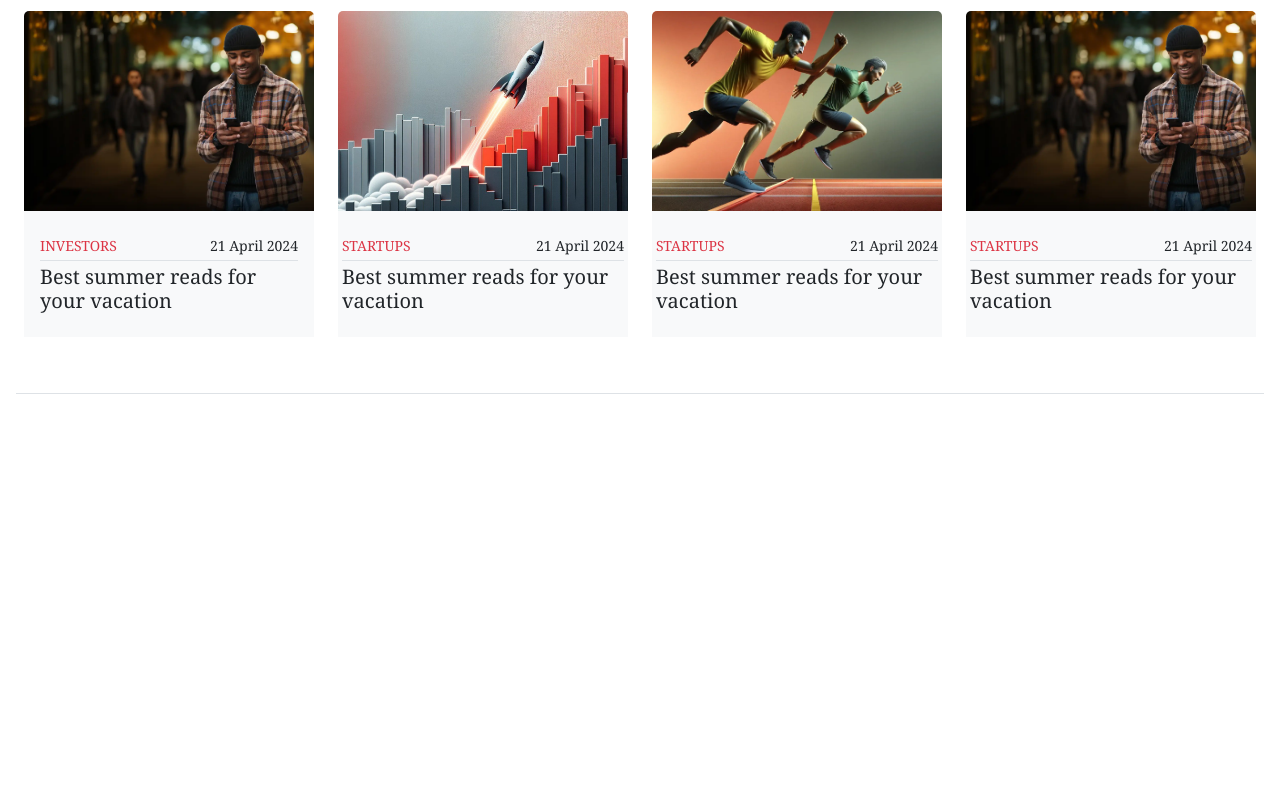
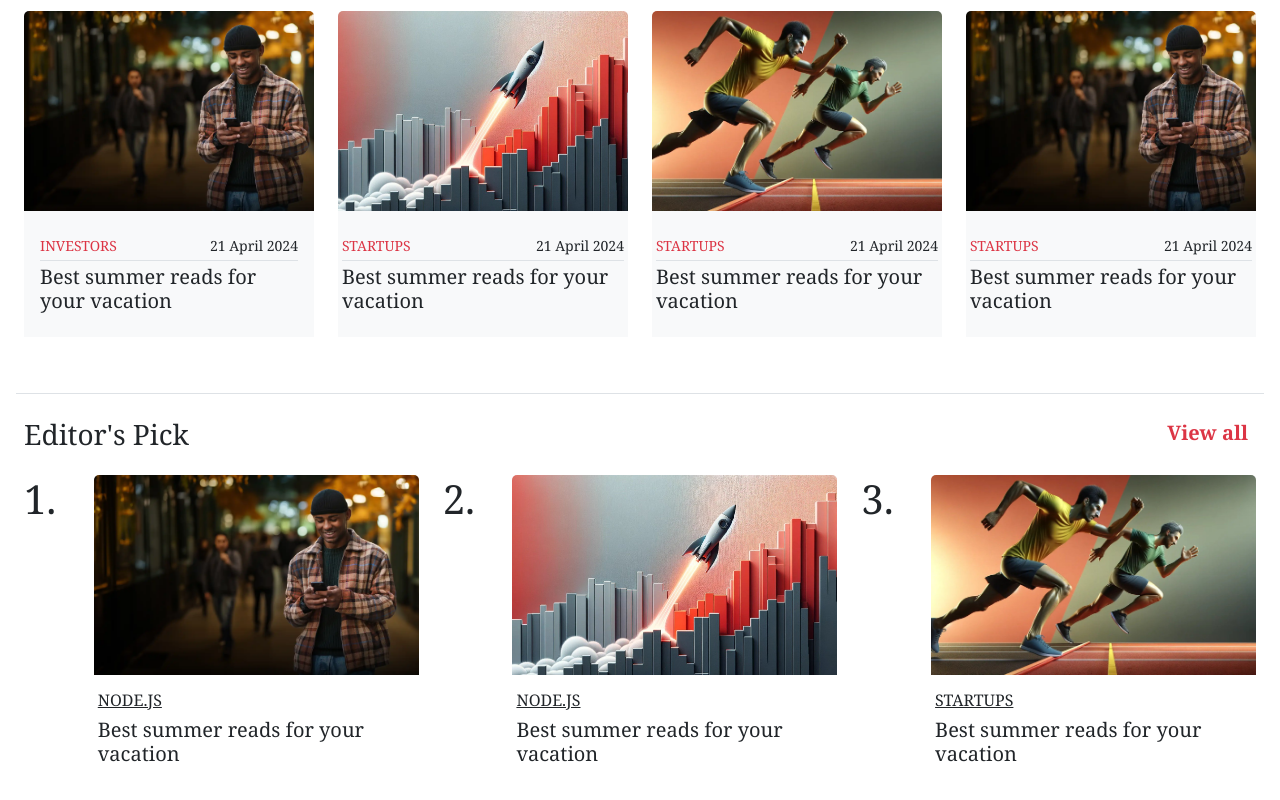
Before and after one commit to atuyabirisi/techDispatch, a React (Vite) app: page / in a window 1280 px wide. Shown: the part 1021-1821 px from the top of the page. Before the commit the page ends 1415 px from the top, so only its background shows below. Built offline with nearby package versions, Linux system fonts and the light colour scheme.

Commit message:
build editor's pick section layout

```diff
--- /dev/null
+++ b/src/components/editorspick/EditorsPick.tsx
@@ -0,0 +1,106 @@
+export default function EditorPick() {
+  return (
+    <div className="p-2 my-3">
+      <div className="d-flex justify-content-between">
+        <h3>Editor's Pick</h3>
+        <a href="#" className="link-danger text-decoration-none">
+          <div className="d-flex gap-2">
+            <div className="d-flex align-items-center fs-5">
+              <strong>View all</strong>
+            </div>
+            <div className="d-flex align-items-center fs-5"></div>
+          </div>
+        </a>
+      </div>
+      <div className="row my-3">
+        <div className="col-md-6 col-lg-4">
+          <div className="row">
+            <div className="col-md-2 d-flex justify-content-start">
+              <h1>1.</h1>
+            </div>
+            <div className="col-md-10">
+              <div className="card mb-3 border-0">
+                <img
+                  src="src\assets\deriv.webp"
+                  className="card-img-top"
+                  style={{ minHeight: "200px", objectFit: "cover" }}
+                  alt="..."
+                />
+                <div className="card-body px-1">
+                  <h6>
+                    <a href="#" className="link-dark">
+                      NODE.JS
+                    </a>
+                  </h6>
+                  <h5>
+                    <a href="#" className="link-dark text-decoration-none">
+                      Best summer reads for your vacation
+                    </a>
+                  </h5>
+                </div>
+              </div>
+            </div>
+          </div>
+        </div>
+        <div className="col-md-6 col-lg-4">
+          <div className="row">
+            <div className="col-md-2 d-flex justify-content-start">
+              <h1>2.</h1>
+            </div>
+            <div className="col-md-10">
+              <div className="card mb-1 border-0">
+                <img
+                  src="src\assets\deriv2.jpg"
+                  className="card-img-top"
+                  style={{ minHeight: "200px", objectFit: "cover" }}
+                  alt="..."
+                />
+                <div className="card-body px-1">
+                  <h6>
+                    <a href="#" className="link-dark">
+                      NODE.JS
+                    </a>
+                  </h6>
+                  <h5>
+                    <a href="#" className="link-dark text-decoration-none">
+                      Best summer reads for your vacation
+                    </a>
+                  </h5>
+                </div>
+              </div>
+            </div>
+          </div>
+        </div>
+        <div className="col-md-6 col-lg-4">
+          <div className="row">
+            <div className="col-md-2 d-flex justify-content-start">
+              <h1>3.</h1>
+            </div>
+            <div className="col-md-10">
+              <div className="card mb-1 border-0">
+                <img
+                  src="src\assets\news.jpg"
+                  className="card-img-top"
+                  style={{ minHeight: "200px", objectFit: "cover" }}
+                  alt="..."
+                />
+                <div className="card-body px-1">
+                  <h6 className="text-dark">
+                    <a href="#" className="link-dark">
+                      STARTUPS
+                    </a>
+                  </h6>
+                  <h5>
+                    <a href="#" className="link-dark text-decoration-none">
+                      Best summer reads for your vacation
+                    </a>
+                  </h5>
+                </div>
+              </div>
+            </div>
+          </div>
+        </div>
+      </div>
+    </div>
+  );
+}
--- a/src/pages/home/HomePageLayout.tsx
+++ b/src/pages/home/HomePageLayout.tsx
@@ -1,3 +1,4 @@
+import EditorPick from "../../components/editorspick/EditorsPick";
 import HerosectionLayout from "../../components/herosection/HerosectionLayout";
 import LogosectionLayout from "../../components/logosection/LogosetionLayout";
 import MenuItems from "../../components/navigationmenu/MenuItems";
@@ -10,6 +11,7 @@ export default function HomepageLayout() {
       <MenuItems />
       <HerosectionLayout />
       <WebSecurity />
+      <EditorPick />
     </div>
   );
 }
```
